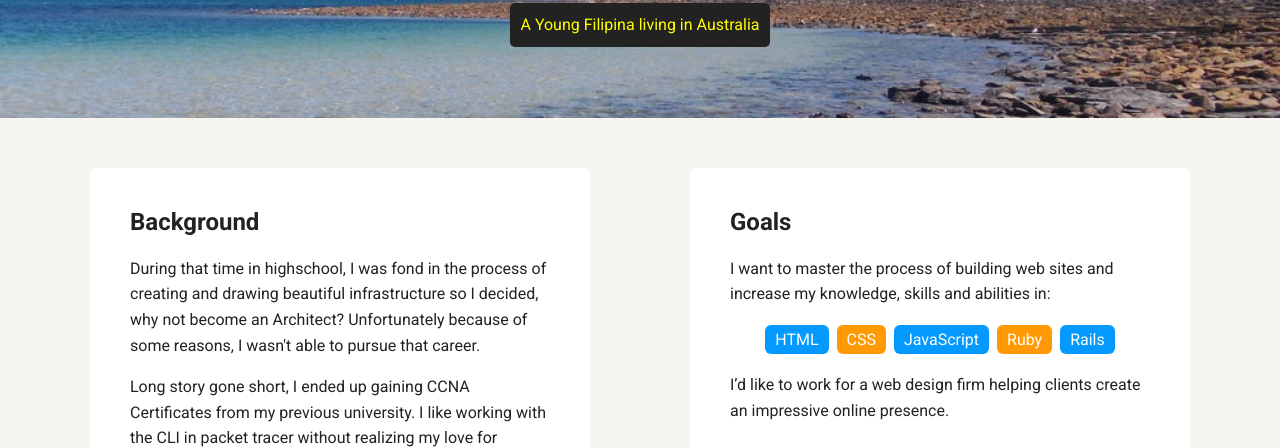
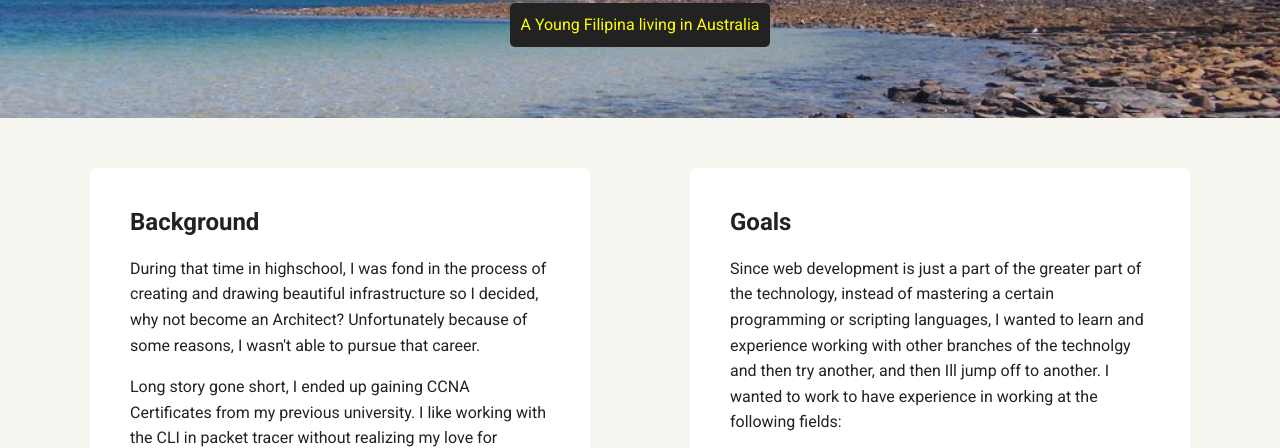
Before and after one commit to marielanapoles/portfolio_update_v1, a plain HTML site: page index.html in a window 1280 px wide. Shown: the part 352-800 px from the top of the page. Drawn offline with Linux system fonts and the light colour scheme; a web font is replaced by a local one.

Commit message:
Updated Background and Goals section

```diff
--- a/index.html
+++ b/index.html
@@ -26,20 +26,18 @@
         <div class="card">
           <h2>Background</h2>
           <p>During that time in highschool, I was fond in the process of creating and drawing beautiful infrastructure so I decided, why not become an Architect? Unfortunately because of some reasons, I wasn't able to pursue that career.</p>
-          <p>Long story gone short, I ended up gaining CCNA Certificates from my previous university. I like working with the CLI in packet tracer without realizing my love for coding. When I was in the middle of designing my IT Capstone, and doing some research, web development just hit me hard and Ive realized that I could create and build beautiful things for people in this field, just like when I was in high school. Now, I want to pursue Web Dev and be part of creating beautiful web experiences for the world.</p>
-          <p>For my jump start, this is me now, trying to learn how to code on treehouse. Way to go!</p>
-          </div>
+          <p>Long story gone short, I ended up gaining CCNA Certificates from my previous university. I like working with the CLI in packet tracer without realizing my love for coding. When I was in the middle of designing my IT Capstone, and doing some research, web development just hit me hard and Ive realized that I could create and build beautiful things for people in this field, just like when I was in high school.</p>
+        </div>
         <div class="card">
           <h2>Goals</h2>
-          <p>I want to master the process of building web sites and increase my knowledge, skills and abilities in:</p>
+          <p>Since web development is just a part of the greater part of the technology, instead of mastering a certain programming or scripting languages, I wanted to learn and experience working with other branches of the technolgy and then try another, and then Ill jump off to another. I wanted to work to have experience in working at the following fields: </p>
           <ul class="skills">
-            <li>HTML</li>
-            <li>CSS</li>
-            <li>JavaScript</li>
-            <li>Ruby</li>
-            <li>Rails</li>
+            <li>System Analysis &amp; Design</li>
+            <li>UX/UI Design</li>
+            <li>Virtual Reality</li>
+            <li>Database Management</li>
           </ul>
-          <p>I’d like to work for a web design firm helping clients create an impressive online presence.</p>
+          <p> Now, I want to pursue Web Dev and be part of creating beautiful web experiences for the world. For my jump start, this is me now, trying to learn how to code on treehouse. Way to go!</p>
         </div>
     </main>
     <footer>
```
